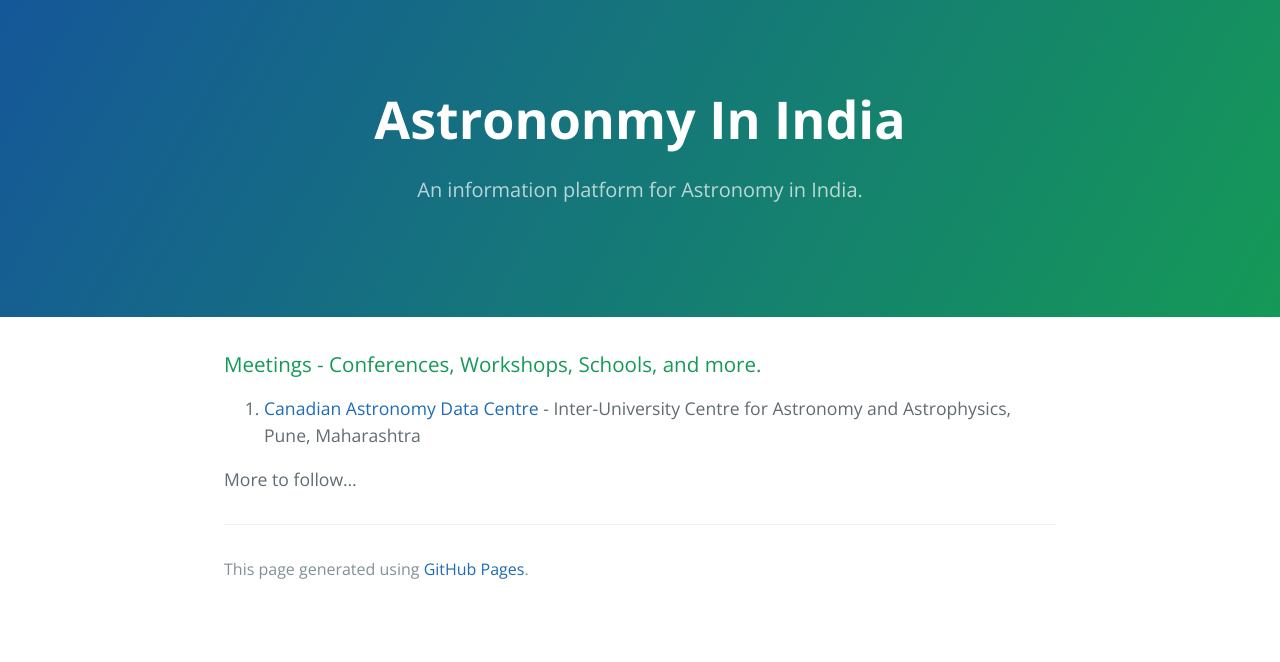
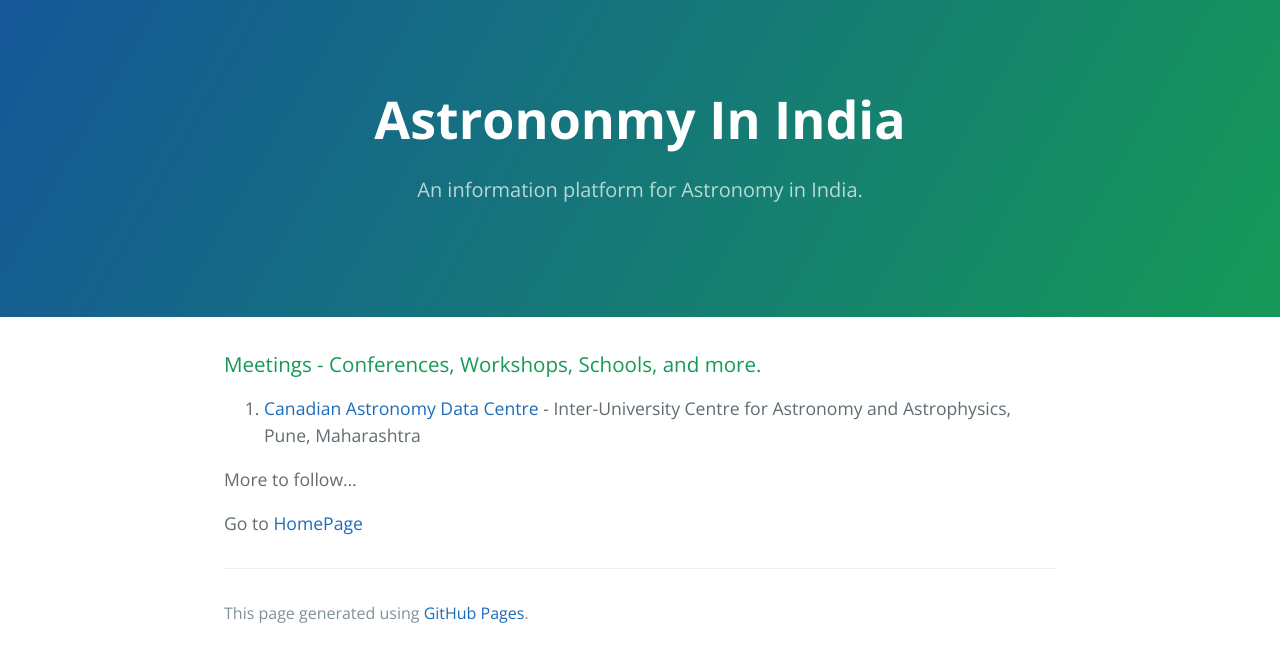
Before and after one commit to kalyanradhakrishnan/Astronomy-In-India, a Jekyll site: the page built from pages/meetings.md, in a window 1280 px wide. Shown: the top 662 px of the page. Built offline with Jekyll 4.4.1, drawn with Linux system fonts in a browser that asks for light colours.

Commit message:
Update meetings.md

```diff
--- a/pages/meetings.md
+++ b/pages/meetings.md
@@ -8,3 +8,5 @@ description: An information platform for Astronomy in India.
 1. [Canadian Astronomy Data Centre](http://www.cadc-ccda.hia-iha.nrc-cnrc.gc.ca/en/meetings/getMeetings.html?year=2020&title=2020%20Meetings) - Inter-University Centre for Astronomy and Astrophysics, Pune, Maharashtra
 
 More to follow...
+
+Go to [HomePage](./../index.md)
```
